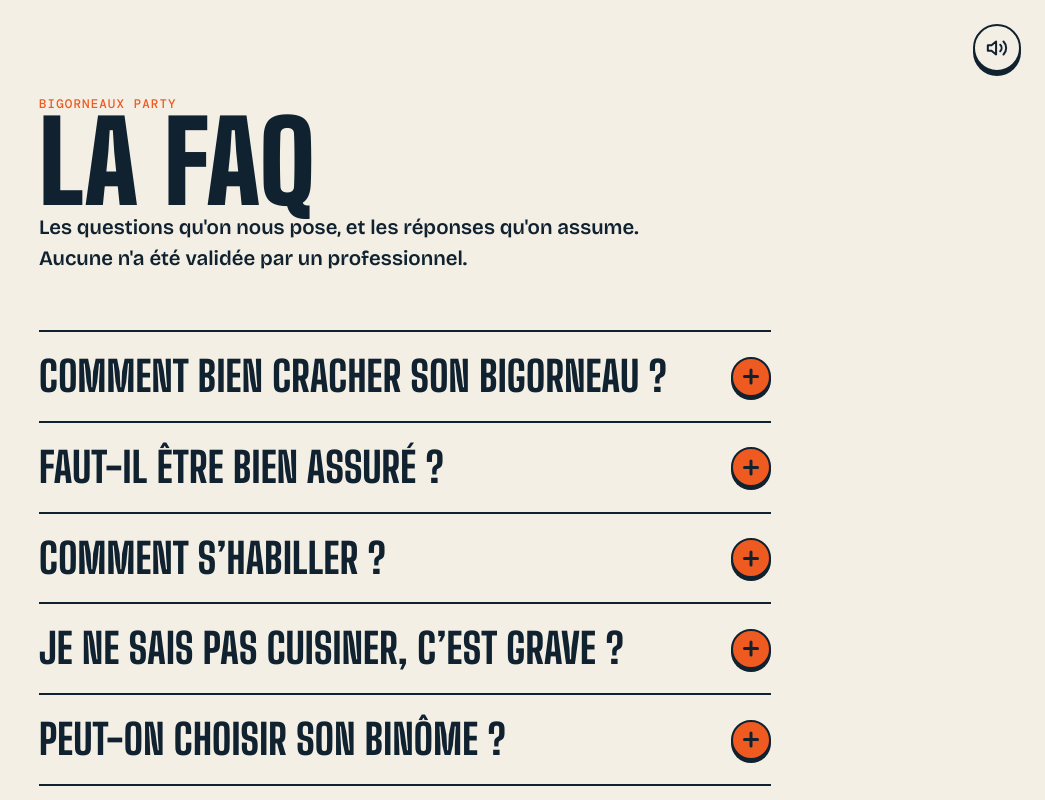
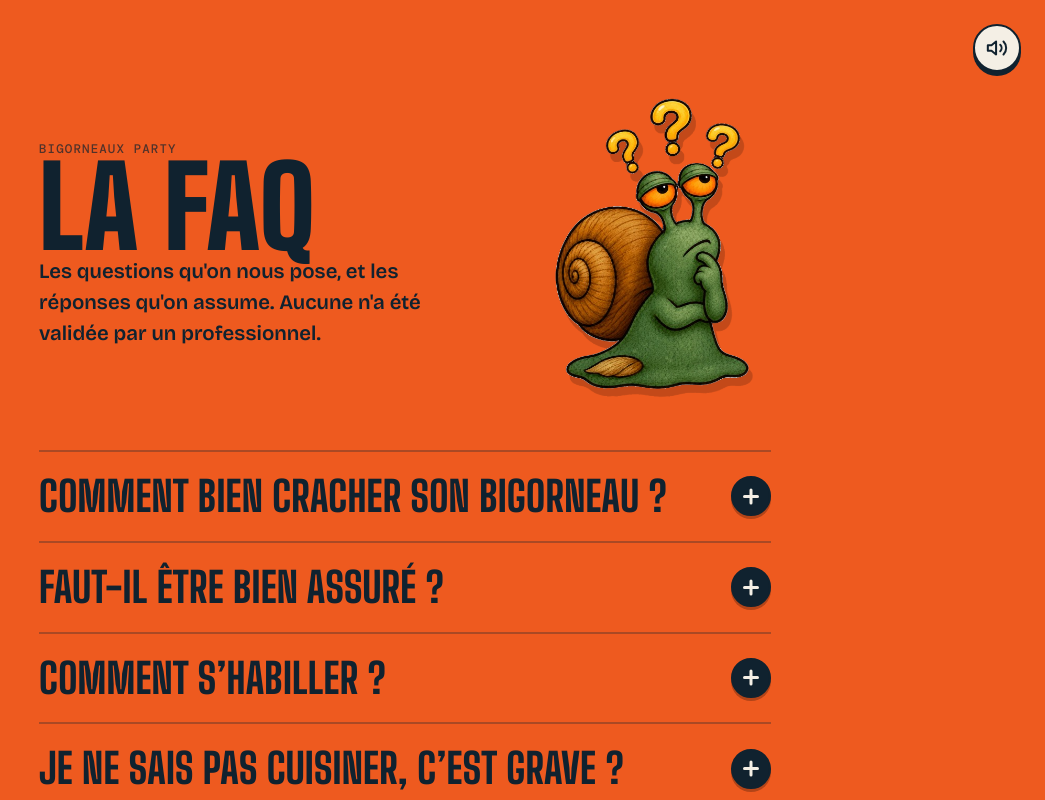
Before and after one commit to MelanieRoy6/bigorneau_website, an Angular app: page /faq in a window 1280 px wide. Shown: the top 800 px of the page, without its empty margins (235-1280 px from the left). Built offline with nearby package versions, Linux system fonts and the light colour scheme.

Commit message:
FAQ : fond orange, mascotte, lien footer et coloris inversés
- Page FAQ : fond orange, texte et bordures en bleu foncé, icônes + fond bleu/croix blanche
- Mascotte big_faq.png ajoutée à droite du titre dans le header
- Footer accueil : lien "Des questions ? Consulter la FAQ" ajouté

```diff
--- a/src/app/features/faq/faq.html
+++ b/src/app/features/faq/faq.html
@@ -1,11 +1,14 @@
-<div class="bp" id="top">
+<div class="bp faq-page" id="top">
 
 <div class="reg-page">
 
-  <header class="reg-header">
-    <p class="mono" style="color:var(--accent)">Bigorneaux Party</p>
-    <h1 class="disp reg-title">La FAQ</h1>
-    <p class="faq-intro">Les questions qu'on nous pose, et les réponses qu'on assume. Aucune n'a été validée par un professionnel.</p>
+  <header class="reg-header faq-header-wrap">
+    <div class="faq-header-text">
+      <p class="mono faq-eyebrow">Bigorneaux Party</p>
+      <h1 class="disp reg-title">La FAQ</h1>
+      <p class="faq-intro">Les questions qu'on nous pose, et les réponses qu'on assume. Aucune n'a été validée par un professionnel.</p>
+    </div>
+    <img class="faq-mascot" src="big_faq.png" alt="Le bigorneau pensif avec des points d'interrogation">
   </header>
 
   <div class="faq-list">
--- a/src/app/features/home/home.html
+++ b/src/app/features/home/home.html
@@ -381,6 +381,7 @@
       Retour en haut
     </a>
     <p class="legal">L'abus d'alcool est dangereux pour la santé. À consommer avec modération.</p>
+    <p class="foot-faq">Des questions ? <a routerLink="/faq">Consulter la FAQ</a></p>
     <a routerLink="/orga/connexion" class="mono" style="color:var(--paper);opacity:.5;font-size:.85rem;text-decoration:none">Espace organisation</a>
   </div>
 </footer>
--- a/src/styles.scss
+++ b/src/styles.scss
@@ -205,6 +205,7 @@ a:focus-visible{outline:3px solid currentColor;outline-offset:4px}
 .top-link{display:inline-flex;align-items:center;gap:10px;min-height:44px;font-weight:700;text-decoration:none;color:var(--accent-soft);transition:transform .25s ease}
 .top-link:hover{transform:translateY(-2px)}
 .legal{color:var(--muted);font-size:.95rem;line-height:1.4}
+.foot-faq{color:var(--muted);font-size:.95rem;a{color:var(--accent-soft);text-decoration:underline;text-underline-offset:3px;&:hover{color:var(--accent)}}}
 
 /* ---------- Reveal au scroll (fallback JS) ---------- */
 .js .reveal{opacity:0;translate:0 30px}
@@ -274,6 +275,29 @@ a:focus-visible{outline:3px solid currentColor;outline-offset:4px}
 .faq-a p{font-size:clamp(1.05rem,1.5vw,1.25rem);line-height:1.6;max-width:68ch}
 .faq-more{margin-top:40px;font-size:1.1rem;line-height:1.5;max-width:44rem}
 
+/* FAQ header : titre + texte à gauche, mascotte à droite */
+.faq-header-wrap{display:flex;align-items:center;gap:clamp(24px,5vw,56px);margin-bottom:56px}
+.faq-header-text{flex:1 1 auto}
+.faq-eyebrow{opacity:.7}
+.faq-mascot{flex:0 0 auto;width:clamp(130px,18vw,240px);height:auto;filter:drop-shadow(4px 8px 0 rgba(0,0,0,.18))}
+@media(max-width:580px){.faq-header-wrap{flex-direction:column}.faq-mascot{width:clamp(100px,40vw,160px)}}
+
+/* FAQ page — fond orange, coloris inversés */
+.bp.faq-page{background:var(--accent);color:var(--paper)}
+.faq-page .reg-title{color:var(--ink)}
+.faq-page .faq-eyebrow{color:var(--ink)}
+.faq-page .faq-intro{color:var(--ink)}
+.faq-page .faq-list{border-top-color:rgba(16,34,47,.3)}
+.faq-page .faq-item{border-bottom-color:rgba(16,34,47,.3)}
+.faq-page .faq-q-t{color:var(--ink)}
+.faq-page .faq-q:focus-visible{outline-color:var(--ink)}
+.faq-page .faq-plus{background:var(--ink);border-color:var(--ink);box-shadow:0 3px 0 rgba(0,0,0,.25)}
+.faq-page .faq-plus::before,.faq-page .faq-plus::after{background:var(--paper)}
+.faq-page .faq-a p{color:var(--ink)}
+.faq-page .faq-more{color:var(--ink);a{color:var(--ink);font-weight:700}}
+.faq-page .btn{background:var(--ink);color:var(--paper);border-color:var(--ink);box-shadow:0 4px 0 rgba(0,0,0,.25)}
+.faq-page .btn:hover{box-shadow:0 6px 0 rgba(0,0,0,.25)}
+
 @media (prefers-reduced-motion:reduce){
   .bp *,.bp *::before,.bp *::after{animation:none !important;transition:none !important}
   .plane,.trail{display:none}
```
Also changed, not shown: public/big_faq.png (added).
